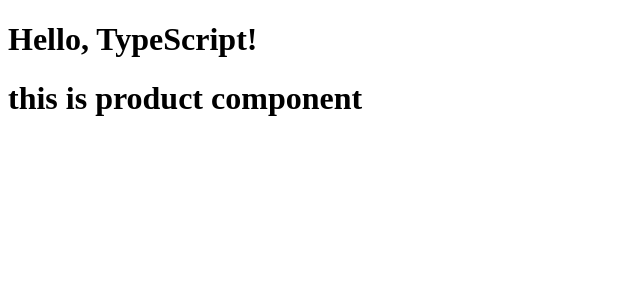
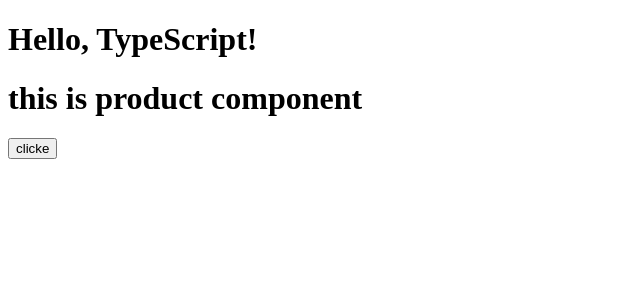
Before and after one commit to ZabihullahNooriWardak/React-with-Nirmal, a React (Create React App) app: page / in a window 1280 px wide. Shown: the top 300 px of the page, without its empty margins (0-640 px from the left). Built offline with nearby package versions, Linux system fonts and the light colour scheme.

Commit message:
typescript another lesson

```diff
--- a/src/App.tsx
+++ b/src/App.tsx
@@ -4,7 +4,7 @@
   return (
     <div>
       <h1>Hello, TypeScript!</h1>
-      <Product id={6} />
+      <Product id={6} name='ali' />
     </div>
   );
 }
--- a/src/product.tsx
+++ b/src/product.tsx
@@ -1,11 +1,15 @@
-import React from "react";
+import React, { useState } from "react";
 interface productProps{
     name:string;
     id?:number;
 }
 const Product :React.FC<productProps> =(props)=>{
+   let [num,setNum]= useState<number|string>(0)
 return(
+    <>
     <h1>this is product component</h1>
+    <button onClick={()=>{setNum("ali")}}>clicke</button>
+    </>
 
 )
 }
```
